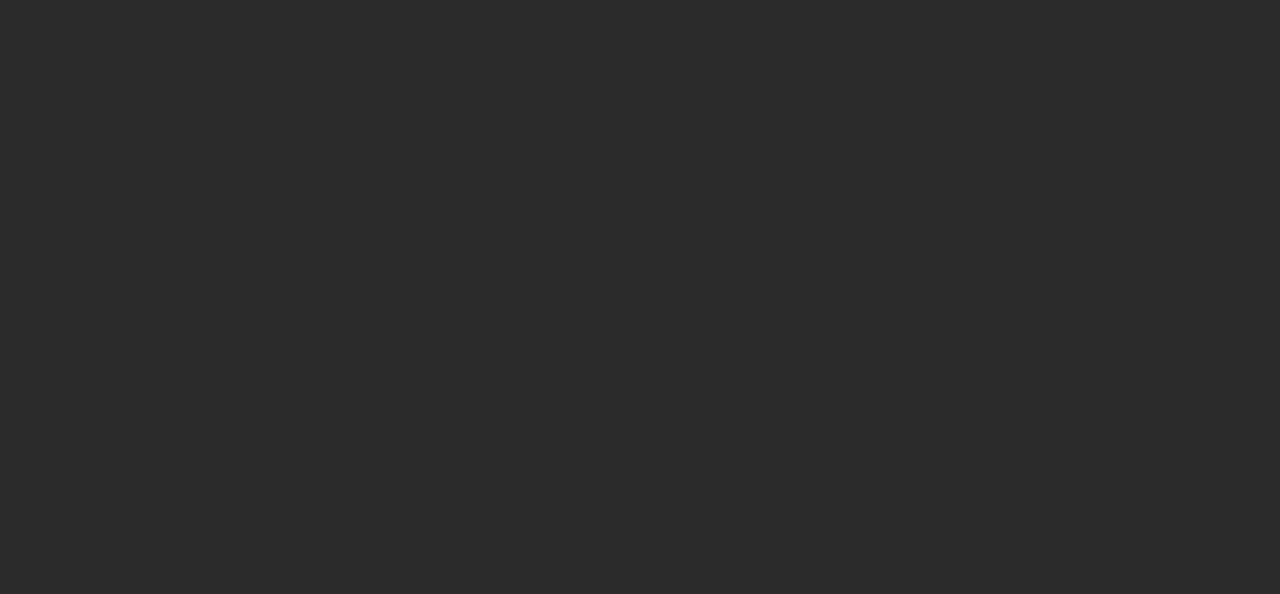
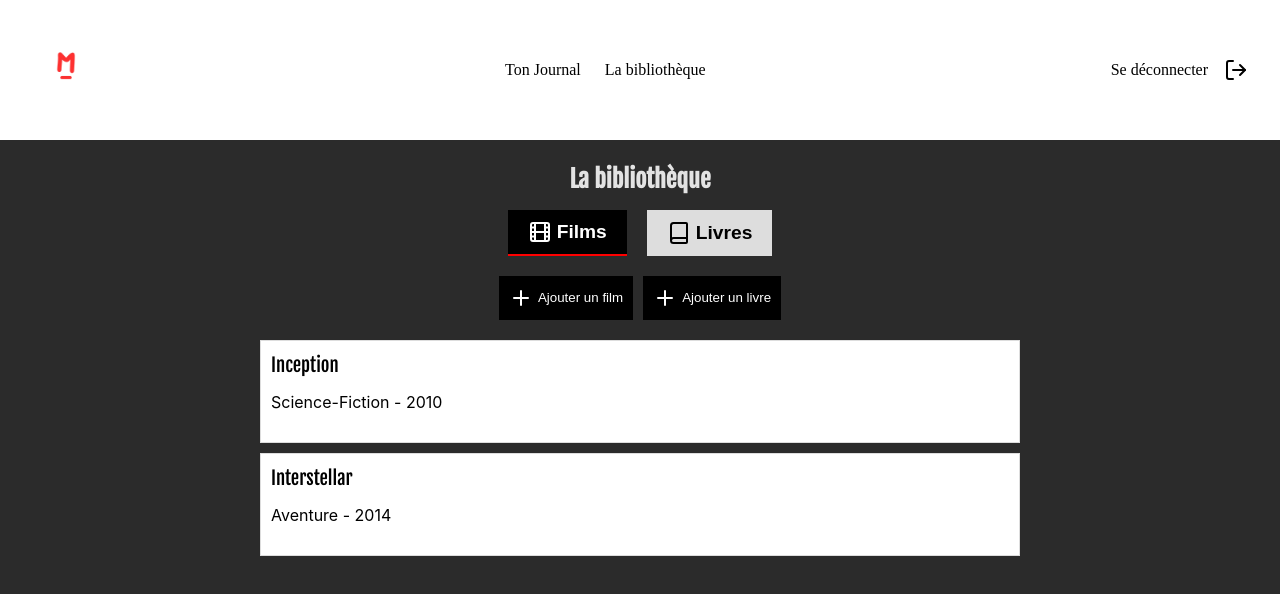
Before and after one commit to JonathanMbaya/multitude_app, a React (Vite) app: page /admin/library in a window 1280 px wide. Before the commit this address had no page. Shown: the top 594 px of the page. Built offline with nearby package versions, Linux system fonts and the light colour scheme; a web font is replaced by a local one.

Commit message:
Toutes le spage sprêtes sauf Qui sommes nous

```diff
--- a/src/App.jsx
+++ b/src/App.jsx
@@ -6,6 +6,7 @@
 import Connexion from "./pages/Connexion";
 import Reco from "./pages/Reco";
 import AdminHome from "./pages/AdminHome";
+import AdminLibrary from "./pages/AdminLibrary";
 
 function App() {
   return (
@@ -20,7 +21,7 @@
         <Route path="/contact" element={<Contact/>} />
         <Route path="/admin/login" element={<Connexion/>} />
         <Route path="/admin" element={<AdminHome/>} />
-
+        <Route path="/admin/library" element={<AdminLibrary/>} />
       </Routes>
     </Router>
   );
--- a/src/components/NavAdmin/NavAdmin.jsx
+++ b/src/components/NavAdmin/NavAdmin.jsx
@@ -18,7 +18,7 @@
 
         <nav className="navbar">
             {/* Logo */}
-            <a href="/">
+            <a href="/admin">
                 <img className="logo-short" src="/181.png" alt="Logo de Multitude" />
             </a>
 
@@ -26,7 +26,7 @@
             <ul className={`ul-onglet ${isOpen ? "open" : ""}`}>
                 {onglets.map((onglet, index) => (
                 <li key={index}>
-                    <Link to={`/category`} onClick={() => setIsOpen(false)}>
+                    <Link to={`/admin/library`} onClick={() => setIsOpen(false)}>
                     {onglet}
                     </Link>
                 </li>
--- /dev/null
+++ b/src/pages/AdminLibrary.css
@@ -0,0 +1,87 @@
+.admin-library {
+    padding: 20px;
+    max-width: 800px;
+    margin: 0 auto;
+    text-align: center;
+  }
+
+  .tabs {
+    display: flex;
+    justify-content: center;
+    margin-bottom: 20px;
+  }
+
+  .tabs button {
+    padding: 10px 20px;
+    border: none;
+    background: #ddd;
+    cursor: pointer;
+    display: flex;
+    align-items: center;
+    gap: 5px;
+  }
+
+  .tabs button.active {
+    background: #000;
+    color: white;
+  }
+
+  .actions {
+    display: flex;
+    justify-content: center;
+    gap: 10px;
+    margin-bottom: 20px;
+  }
+
+  .actions button {
+    padding: 10px;
+    border: none;
+    background: black;
+    color: white;
+    cursor: pointer;
+    display: flex;
+    align-items: center;
+    gap: 5px;
+  }
+
+  .list-container {
+    display: flex;
+    flex-direction: column;
+    gap: 10px;
+  }
+
+  .item-card {
+    padding: 10px;
+    background: white;
+    border: 1px solid #ddd;
+    text-align: left;
+  }
+
+  .overlayy {
+    position: fixed;
+    top: 0;
+    left: 0;
+    width: 100%;
+    height: 100%;
+    background: rgba(0, 0, 0, 0.6);
+    display: flex;
+    justify-content: center;
+    align-items: center;
+  }
+
+  .form-container {
+    background: white;
+    padding: 20px;
+    border-radius: 8px;
+    width: 300px;
+    position: relative;
+  }
+
+  .close-btn {
+    position: absolute;
+    top: 10px;
+    right: 10px;
+    background: none;
+    border: none;
+    cursor: pointer;
+  }
--- /dev/null
+++ b/src/pages/AdminLibrary.jsx
@@ -0,0 +1,103 @@
+import React, { useState } from "react";
+import { CircleX, Plus, Film, Book } from "lucide-react";
+import { motion } from "framer-motion";
+import "./AdminLibrary.css";
+import NavAdmin from "../components/NavAdmin/NavAdmin";
+
+function AdminLibrary() {
+  const [activeTab, setActiveTab] = useState("films");
+  const [showForm, setShowForm] = useState(false);
+  const [formType, setFormType] = useState(null);
+  const [items, setItems] = useState({
+    films: [
+      { id: 1, title: "Inception", category: "Science-Fiction", date: "2010" },
+      { id: 2, title: "Interstellar", category: "Aventure", date: "2014" },
+    ],
+    books: [
+      { id: 1, title: "1984", category: "Dystopie", date: "1949" },
+      { id: 2, title: "Le Seigneur des Anneaux", category: "Fantasy", date: "1954" },
+    ],
+  });
+
+  const handleAddItem = (newItem) => {
+    setItems((prev) => ({
+      ...prev,
+      [formType]: [...prev[formType], { id: Date.now(), ...newItem }],
+    }));
+    setShowForm(false);
+  };
+
+  return (
+    <>
+
+        <NavAdmin/>
+
+        <div className="admin-library">
+            <h2>La bibliothèque</h2>
+            <div className="tabs">
+                <button className={activeTab === "films" ? "active" : ""} onClick={() => setActiveTab("films")}>
+                <Film /> Films
+                </button>
+                <button className={activeTab === "books" ? "active" : ""} onClick={() => setActiveTab("books")}>
+                <Book /> Livres
+                </button>
+            </div>
+
+            <div className="actions">
+                <button onClick={() => { setShowForm(true); setFormType("films"); }}>
+                <Plus /> Ajouter un film
+                </button>
+                <button onClick={() => { setShowForm(true); setFormType("books"); }}>
+                <Plus /> Ajouter un livre
+                </button>
+            </div>
+
+            <div className="list-container">
+                {items[activeTab].map((item) => (
+                <div key={item.id} className="item-card">
+                    <h3 style={{color:'black'}}>{item.title}</h3>
+                    <p style={{color:'black'}}>{item.category} - {item.date}</p>
+                </div>
+                ))}
+            </div>
+
+            {showForm && <ItemForm type={formType} onClose={() => setShowForm(false)} onSubmit={handleAddItem} />}
+        </div>
+
+    </>
+
+  );
+}
+
+function ItemForm({ type, onClose, onSubmit }) {
+  const [formData, setFormData] = useState({ title: "", category: "", date: "" });
+
+  const handleChange = (e) => {
+    setFormData({ ...formData, [e.target.name]: e.target.value });
+  };
+
+  const handleSubmit = (e) => {
+    e.preventDefault();
+    onSubmit(formData);
+  };
+
+  return (
+    <div className="overlayy">
+      <motion.div className="form-container" initial={{ opacity: 0, scale: 0.8 }} animate={{ opacity: 1, scale: 1 }}>
+        <button className="close-btn" onClick={onClose}><CircleX /></button>
+        <h3>Ajouter un {type === "films" ? "film" : "livre"}</h3>
+        <form onSubmit={handleSubmit}>
+          <label>Titre</label>
+          <input type="text" name="title" onChange={handleChange} required />
+          <label>Catégorie</label>
+          <input type="text" name="category" onChange={handleChange} required />
+          <label>Date</label>
+          <input type="text" name="date" onChange={handleChange} required />
+          <button type="submit">Ajouter</button>
+        </form>
+      </motion.div>
+    </div>
+  );
+}
+
+export default AdminLibrary;
```
